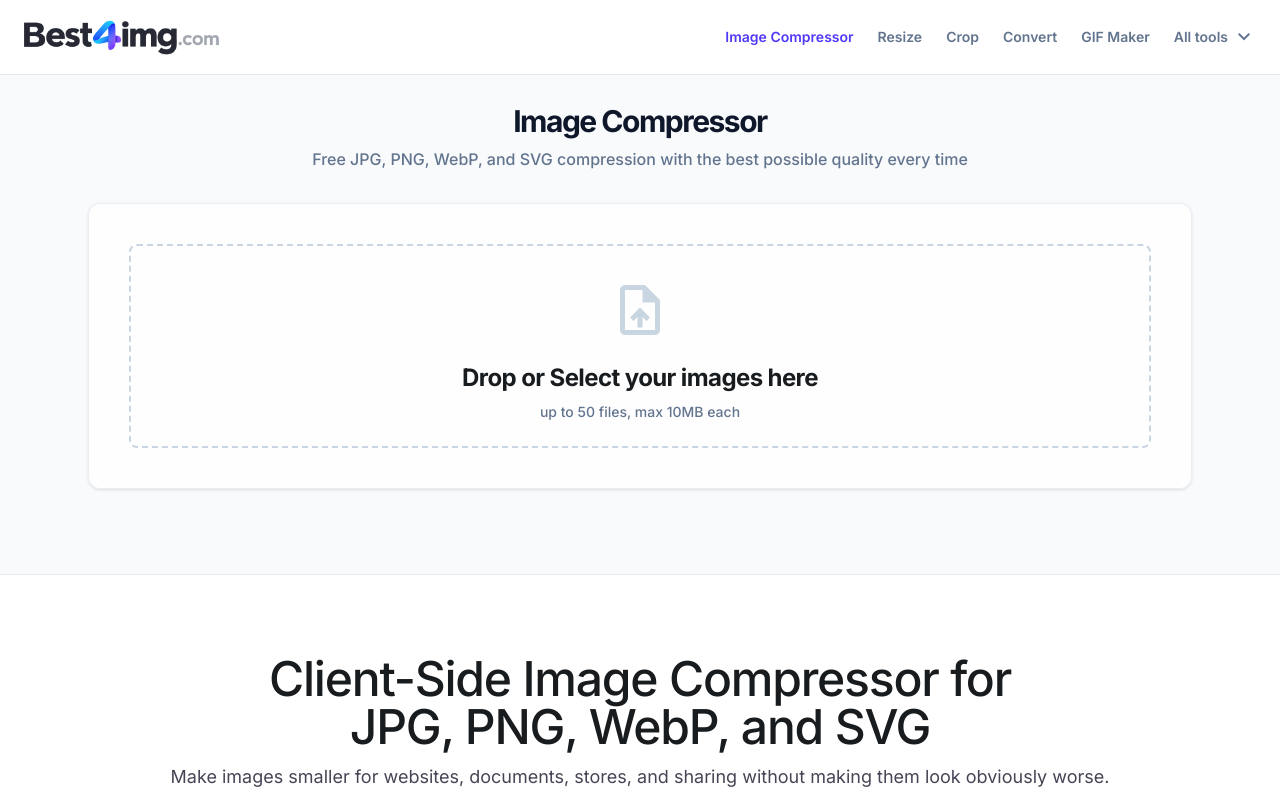
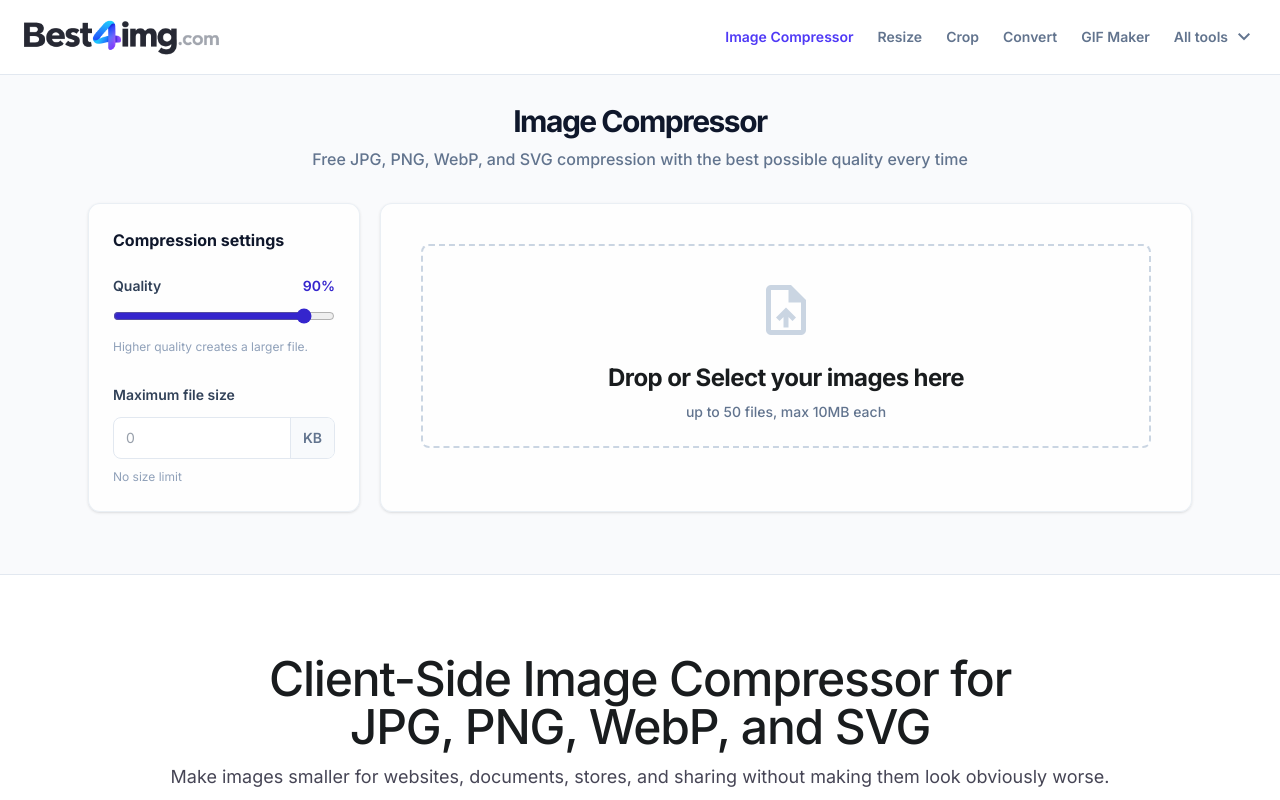
Before and after one commit to DayForce081/best4img, a React (Vite) app: page /en/compress in a window 1280 px wide. Shown: the top 800 px of the page. Built offline with nearby package versions, Linux system fonts and the light colour scheme.

Commit message:
Add image compression controls

```diff
--- a/src/i18n.ts
+++ b/src/i18n.ts
@@ -103,6 +103,14 @@ export type PageCopy = {
     actions: {
       download: string;
     };
+    settings?: {
+      title: string;
+      quality: string;
+      qualityHint: string;
+      targetSize: string;
+      targetSizeHint: string;
+      unlimited: string;
+    };
   };
   hero: {
     title: string;
--- a/src/locales/en.json
+++ b/src/locales/en.json
@@ -320,6 +320,14 @@
       },
       "actions": {
         "download": "Download"
+      },
+      "settings": {
+        "title": "Compression settings",
+        "quality": "Quality",
+        "qualityHint": "Higher quality creates a larger file.",
+        "targetSize": "Maximum file size",
+        "targetSizeHint": "The compressor will aim to stay under this size.",
+        "unlimited": "No size limit"
       }
     },
     "hero": {
@@ -340,7 +348,7 @@
     ],
     "autopilot": {
       "title": "Intelligent Optimization, Without Guesswork",
-      "body": "No need to keep dragging quality sliders back and forth. BEST4IMG automatically evaluates suitable compression paths and aims for a smaller file while keeping the image looking natural."
+      "body": "Use the 90% default for a balanced result, or set the quality and maximum file size when you need tighter control. BEST4IMG still keeps the image looking natural while aiming for a smaller file."
     },
     "underHood": {
       "eyebrow": "Under the Hood",
--- a/src/locales/zh.json
+++ b/src/locales/zh.json
@@ -369,6 +369,14 @@
       },
       "actions": {
         "download": "下载"
+      },
+      "settings": {
+        "title": "压缩设置",
+        "quality": "压缩质量",
+        "qualityHint": "质量越高，图片细节越清晰，文件也越大。",
+        "targetSize": "目标文件大小",
+        "targetSizeHint": "压缩器会尽量将每张图片控制在此大小以内。",
+        "unlimited": "不限制文件大小"
       }
     },
     "hero": {
@@ -389,7 +397,7 @@
     ],
     "autopilot": {
       "title": "智能最优化处理，无需反复猜参数",
-      "body": "不用来回拖质量滑块。BEST4IMG 会自动评估更合适的压缩路径，尽量在保持观感自然的前提下，把文件体积压得更小。"
+      "body": "默认 90% 质量兼顾观感与体积；需要更精确时，也可以设置压缩质量和目标文件大小。BEST4IMG 会在尽量保持观感自然的前提下，把文件压得更小。"
     },
     "underHood": {
       "eyebrow": "技术细节",
--- a/src/pages/Compressor/ImageCompressor.tsx
+++ b/src/pages/Compressor/ImageCompressor.tsx
@@ -52,6 +52,8 @@ export default function ImageCompressor({
   svgOnly = false,
 }: ImageCompressorProps) {
   const [files, setFiles] = useState<FileEntry[]>([]);
+  const [quality, setQuality] = useState(90);
+  const [targetSizeKb, setTargetSizeKb] = useState(0);
   const [isDragOver, setIsDragOver] = useState(false);
   const workerRef = useRef<Worker | null>(null);
   const inputRef = useRef<HTMLInputElement>(null);
@@ -201,6 +203,8 @@ export default function ImageCompressor({
             mimeType: getFileType(nextWaiting.file),
             fileName: nextWaiting.name,
             targetFormat: 'original',
+            quality,
+            targetBytes: targetSizeKb * 1024,
           },
           [buffer] // Transferable
         );
@@ -218,7 +222,7 @@ export default function ImageCompressor({
     };
 
     processNext();
-  }, [files, startPseudoProgress, stopPseudoProgress]);
+  }, [files, quality, targetSizeKb, startPseudoProgress, stopPseudoProgress]);
 
   // ─── Add Files ─────────────────────────────────────────────────────
   const addFiles = useCallback((incoming: File[]) => {
@@ -336,6 +340,49 @@ export default function ImageCompressor({
           </div>
         )}
 
+        <div className="grid gap-5 lg:grid-cols-[17rem_minmax(0,1fr)]">
+          <aside className="rounded-xl border border-slate-200/70 bg-white/72 p-6 shadow-sm backdrop-blur-[2px]">
+            <h3 className="mb-6 text-base font-bold text-slate-900">
+              {copy?.settings?.title ?? 'Compression settings'}
+            </h3>
+            <label className="block text-sm font-semibold text-slate-700">
+              <span className="flex items-center justify-between">
+                <span>{copy?.settings?.quality ?? 'Quality'}</span>
+                <span className="text-[#3525cd]">{quality}%</span>
+              </span>
+              <input
+                type="range"
+                min="10"
+                max="100"
+                value={quality}
+                onChange={(event) => setQuality(Number(event.target.value))}
+                className="mt-3 w-full accent-[#3525cd]"
+              />
+              <span className="mt-2 block text-xs font-normal leading-5 text-slate-400">
+                {copy?.settings?.qualityHint ?? 'Higher quality creates a larger file.'}
+              </span>
+            </label>
+            <label className="mt-7 block text-sm font-semibold text-slate-700">
+              {copy?.settings?.targetSize ?? 'Maximum file size'}
+              <div className="mt-3 flex overflow-hidden rounded-lg border border-slate-200 bg-white focus-within:border-indigo-400">
+                <input
+                  type="number"
+                  min="0"
+                  step="10"
+                  value={targetSizeKb || ''}
+                  placeholder="0"
+                  onChange={(event) => setTargetSizeKb(Math.max(0, Number(event.target.value) || 0))}
+                  className="min-w-0 flex-1 px-3 py-2.5 font-normal outline-none"
+                />
+                <span className="border-l border-slate-200 bg-slate-50 px-3 py-2.5 text-slate-500">KB</span>
+              </div>
+              <span className="mt-2 block text-xs font-normal leading-5 text-slate-400">
+                {targetSizeKb === 0
+                  ? copy?.settings?.unlimited ?? 'No size limit'
+                  : copy?.settings?.targetSizeHint ?? 'The compressor will aim to stay under this size.'}
+              </span>
+            </label>
+          </aside>
           <DropZone
             onFilesSelect={addFiles}
             accept={accept}
@@ -344,6 +391,7 @@ export default function ImageCompressor({
             isEasy={isEasy}
             copy={{ dropTitle: copy?.dropTitle, dropHint: copy?.dropHint }}
           />
+        </div>
       </section>
 
       {/* Results List */}
--- a/src/types.ts
+++ b/src/types.ts
@@ -26,6 +26,8 @@ export interface WorkerRequest {
   mimeType: string;
   fileName: string;
   targetFormat: 'original' | 'webp';
+  quality: number;
+  targetBytes: number;
 }
 
 /** Messages from worker to main thread */
--- a/src/workers/compressor.worker.ts
+++ b/src/workers/compressor.worker.ts
@@ -271,18 +271,16 @@ async function robustPngCompress(
   imageData: ImageData,
   originalBuffer: ArrayBuffer,
   isGraphic: boolean,
-  hasTransparency: boolean
+  hasTransparency: boolean,
+  quality: number
 ): Promise<ArrayBuffer> {
   // 核心逻辑：尝试有损量化 -> 尝试无损压实 -> 任何失败则退回原图
   try {
     const instance = new Imagequant();
     const image = new ImagequantImage(new Uint8Array(imageData.data.buffer), imageData.width, imageData.height, 0.0);
 
-    if (hasTransparency || isGraphic) {
-      instance.set_quality(50, 80);
-    } else {
-      instance.set_quality(35, 70);
-    }
+    const minimumQuality = Math.max(10, quality - (hasTransparency || isGraphic ? 30 : 40));
+    instance.set_quality(minimumQuality, quality);
     instance.set_speed(3);
 
     const quantizedPng = instance.process(image);
@@ -311,10 +309,10 @@ async function robustPngCompress(
 }
 
 // ─── Graphic JPEG (static params) ─────────────────────────────────────
-async function compressJpegGraphic(imgData: ImageData): Promise<ArrayBuffer> {
+async function compressJpegGraphic(imgData: ImageData, quality: number): Promise<ArrayBuffer> {
   // jsquash specific options mapping for mozjpeg
   return await jpegEncode(imgData, {
-    quality: 92,
+    quality,
     chroma_subsample: 1, // 4:4:4
     auto_subsample: false,
     smoothing: 0
@@ -377,35 +375,41 @@ async function encodeImageAuto(
   mimeType: string,
   isGraphic: boolean,
   hasTransparency: boolean,
-  originalBuffer: ArrayBuffer
+  originalBuffer: ArrayBuffer,
+  quality: number,
+  targetBytes: number
 ): Promise<ArrayBuffer> {
-  let encodedBuffer: ArrayBuffer;
+  const encodeAtQuality = async (currentQuality: number): Promise<ArrayBuffer> => {
+    switch (mimeType) {
+      case 'image/webp':
+        return webpEncode(imageData, { quality: currentQuality });
+      case 'image/jpeg':
+      case 'image/jpg':
+        return compressJpegGraphic(imageData, currentQuality);
+      case 'image/png':
+        return robustPngCompress(imageData, originalBuffer, isGraphic, hasTransparency, currentQuality);
+      default:
+        throw new Error(`Unsupported format: ${mimeType}`);
+    }
+  };
 
-  switch (mimeType) {
-    // --- 1. WebP Input -> WebP Output ---
-    case 'image/webp':
-      if (isGraphic) {
-        // 图形/UI：有损模式质量 75（足以应付透明边缘）
-        encodedBuffer = await webpEncode(imageData, { quality: 75 });
+  let encodedBuffer = await encodeAtQuality(quality);
+  if (targetBytes > 0 && encodedBuffer.byteLength > targetBytes) {
+    let low = 10;
+    let high = quality - 1;
+    let smallest = encodedBuffer;
+    for (let attempt = 0; attempt < 6 && low <= high; attempt++) {
+      const candidateQuality = Math.floor((low + high) / 2);
+      const candidate = await encodeAtQuality(candidateQuality);
+      if (candidate.byteLength < smallest.byteLength) smallest = candidate;
+      if (candidate.byteLength <= targetBytes) {
+        encodedBuffer = candidate;
+        low = candidateQuality + 1;
       } else {
-        // 照片：有损模式从 80 降至 70
-        encodedBuffer = await webpEncode(imageData, { quality: 70 });
+        high = candidateQuality - 1;
       }
-      break;
-
-    // --- 2. JPEG Input -> JPEG Output ---
-    case 'image/jpeg':
-    case 'image/jpg':
-      encodedBuffer = await (isGraphic ? compressJpegGraphic(imageData) : compressJpegPhoto(imageData));
-      break;
-
-    // --- 3. PNG Input -> PNG Output ---
-    case 'image/png':
-      encodedBuffer = await robustPngCompress(imageData, originalBuffer, isGraphic, hasTransparency);
-      break;
-
-    default:
-      throw new Error(`Unsupported format: ${mimeType}`);
+    }
+    if (encodedBuffer.byteLength > targetBytes) encodedBuffer = smallest;
   }
 
   // 终极防御 [Size Gatekeeper]：如果压缩后的体积 >= 原始体积，则直接返回原图
@@ -419,7 +423,7 @@ async function encodeImageAuto(
 
 // ─── Message Handler ──────────────────────────────────────────────────
 self.onmessage = async (e: MessageEvent<WorkerRequest>) => {
-  const { type, id, buffer, mimeType } = e.data;
+  const { type, id, buffer, mimeType, quality, targetBytes } = e.data;
   if (type !== 'compress') return;
 
   try {
@@ -459,7 +463,9 @@ self.onmessage = async (e: MessageEvent<WorkerRequest>) => {
       mimeType,
       imageType === 'graphic',
       hasTransparency,
-      buffer
+      buffer,
+      quality,
+      targetBytes
     );
 
     self.postMessage({
```
Lines whose indentation alone changed are shown as unchanged.
